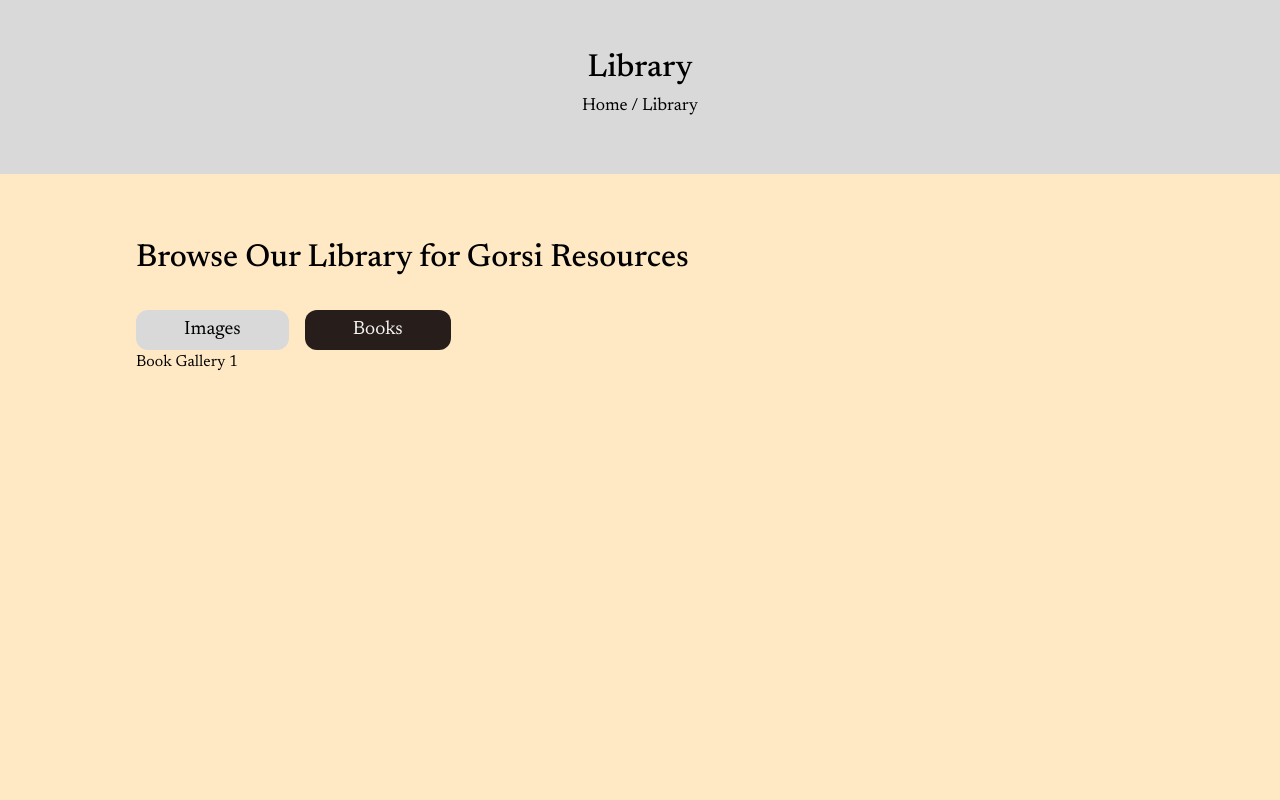
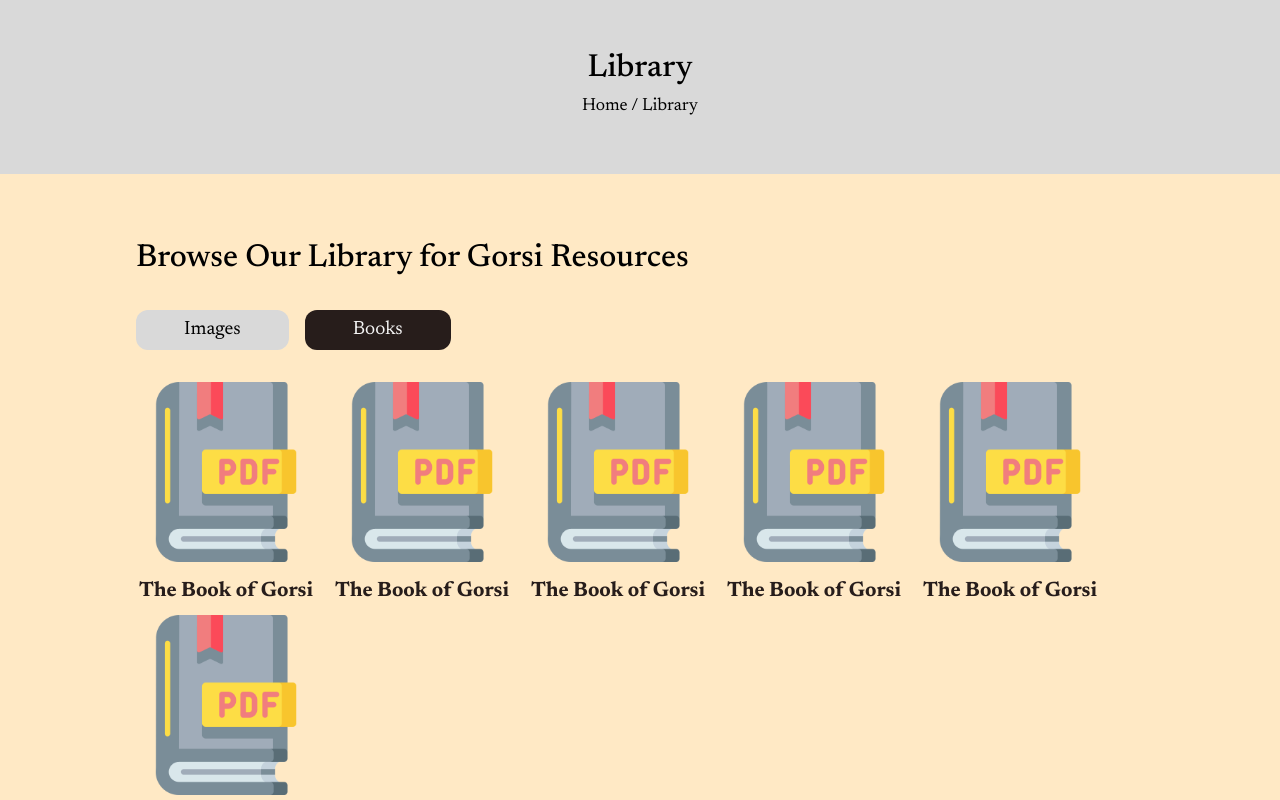
Before and after one commit to imargorsi/gorsiwebsite__frontend, a React (Vite) app: page /library in a window 1280 px wide. Both pictures are taken after a click on the button "Books". Shown: the top 800 px of the page. Built offline with nearby package versions, Linux system fonts and the light colour scheme.

Commit message:
completed library pages

```diff
--- /dev/null
+++ b/src/components/CalltoAction/CallToAction.jsx
@@ -0,0 +1,14 @@
+import "./calltoaction.css";
+
+function CallToAction({ text, btntext }) {
+  return (
+    <div className="underdev__bg">
+      <div className="underdev__wrapper container">
+        <p className="paragraph">{text}</p>
+        <button className="btn underdev__btn">{btntext}</button>
+      </div>
+    </div>
+  );
+}
+
+export default CallToAction;
--- /dev/null
+++ b/src/components/CalltoAction/calltoaction.css
@@ -0,0 +1,39 @@
+.underdev__bg {
+  background-color: var(--clr-dark-2);
+  padding: 4rem 0rem;
+  width: 100%;
+}
+
+.underdev__btn {
+  margin-top: 1rem;
+}
+
+.underdev__wrapper > p {
+  color: var(--clr-white);
+  width: 50%;
+}
+
+/* for 2xl   */
+/* @media (max-width: 1536px) {
+  .container {
+    max-width: 1280px;
+  }
+} */
+
+/* for xl   */
+/* @media (max-width: 1280px) {
+   .container {
+    max-width: 1024px;
+  }
+} */
+
+/* for large */
+@media (max-width: 1024px) {
+  .underdev__wrapper > p {
+    width: 100%;
+  }
+
+  .underdev__bg {
+    padding: 4rem 1rem;
+  }
+}
--- a/src/components/ToggleButton/togglebtn.css
+++ b/src/components/ToggleButton/togglebtn.css
@@ -12,3 +12,11 @@
   background-color: var(--clr-dark-2);
   color: var(--clr-white);
 }
+
+/* for extra small */
+@media (max-width: 400px) {
+  .toggle__library__btn {
+    margin-right: 0.4rem;
+    padding: 0.5rem 2rem;
+  }
+}
--- a/src/pages/Library/Library.jsx
+++ b/src/pages/Library/Library.jsx
@@ -9,6 +9,8 @@ import { useState } from "react";
 import ImageGallery from "./components/ImageGallery/ImageGallery";
 
 import BookGallery from "./components/BookGallery/BookGallery";
+
+import CallToAction from "../../components/CalltoAction/CallToAction";
 
 function Library() {
   const [isActive, SetIsActive] = useState("useImages");
@@ -41,6 +43,12 @@ function Library() {
           </div>
         </div>
       </div>
+      <CallToAction
+        text={
+          "If you have any documents, books, images, or other resources that can positively contribute to our community, please don't hesitate to use the form below to submit them. All members of our clan can then have access to these valuable resources."
+        }
+        btntext={"Submit Form"}
+      />
     </div>
   );
 }
--- a/src/pages/Library/components/BookGallery/BookGallery.jsx
+++ b/src/pages/Library/components/BookGallery/BookGallery.jsx
@@ -1,5 +1,33 @@
 function BookGallery() {
-  return <div>Book Gallery 1</div>;
+  return (
+    <div className="galleryWrapper">
+      <div className="single__book">
+        <img alt="" src="pdf.png" className="gallery__books " />
+        <h2>The Book of Gorsi</h2>
+      </div>
+
+      <div className="single__book">
+        <img alt="" src="pdf.png" className="gallery__books " />
+        <h2>The Book of Gorsi</h2>
+      </div>
+      <div className="single__book">
+        <img alt="" src="pdf.png" className="gallery__books " />
+        <h2>The Book of Gorsi</h2>
+      </div>
+      <div className="single__book">
+        <img alt="" src="pdf.png" className="gallery__books " />
+        <h2>The Book of Gorsi</h2>
+      </div>
+      <div className="single__book">
+        <img alt="" src="pdf.png" className="gallery__books " />
+        <h2>The Book of Gorsi</h2>
+      </div>
+      <div className="single__book">
+        <img alt="" src="pdf.png" className="gallery__books " />
+        <h2>The Book of Gorsi</h2>
+      </div>
+    </div>
+  );
 }
 
 export default BookGallery;
--- a/src/pages/Library/library.css
+++ b/src/pages/Library/library.css
@@ -1,5 +1,6 @@
 .library__wrapper {
   margin-top: 4rem;
+  margin-bottom: 6rem;
 }
 
 .togglebtn__wrapper {
@@ -8,7 +9,7 @@
 }
 
 .gallery__images {
-  width: 260px;
+  width: 220px;
   height: 220px;
   border-radius: 8px;
   object-fit: cover;
@@ -22,3 +23,69 @@
   column-gap: 1rem;
   align-items: center;
 }
+
+.gallery__books {
+  width: 180px;
+  height: 180px;
+  border-radius: 8px;
+  object-fit: cover;
+  cursor: pointer;
+}
+
+.single__book > h2 {
+  font-size: 1.3rem;
+  color: var(--clr-dark-2);
+  text-align: center;
+  margin-top: 1rem;
+}
+
+/* for 2xl   */
+/* @media (max-width: 1536px) {
+  .container {
+    max-width: 1280px;
+  }
+} */
+
+/* for xl   */
+/* @media (max-width: 1280px) {
+   .container {
+    max-width: 1024px;
+  }
+} */
+
+/* for large */
+/* @media (max-width: 1024px) {
+  .container {
+    max-width: 768px;
+  }
+} */
+
+/* for medium */
+/* @media (max-width: 768px) {
+  .container {
+    max-width: 640px;
+  }
+} */
+
+/* for small */
+@media (max-width: 640px) {
+  .gallery__images {
+    width: 300px;
+  }
+}
+
+/* for extra small */
+@media (max-width: 400px) {
+  .gallery__images {
+    width: 100%;
+  }
+
+  .single__book {
+    margin-bottom: 2rem;
+  }
+
+  .gallery__books {
+    width: 800px;
+    height: 80px;
+  }
+}
--- a/src/pages/People/People.jsx
+++ b/src/pages/People/People.jsx
@@ -1,6 +1,8 @@
 import Breadcrumb from "../../components/Breadcrumb/Breadcrumb";
 
 import "./people.css";
+
+import CallToAction from "../../components/CalltoAction/CallToAction";
 
 import Personaility from "./Personaility";
 
@@ -12,17 +14,13 @@ function People() {
         <Personaility />
       </div>
 
-      <div className="underdev__bg">
-        <div className="underdev__wrapper container">
-          <p className="paragraph">
-            This website is still under development, and we are doing our best
-            to add all the notable Gorsi personalities from around the world. In
-            the meantime, if you know of any individuals worth adding, please
-            submit their details using the form below.
-          </p>
-          <button className="btn underdev__btn">Submit Form</button>
-        </div>
-      </div>
+      <CallToAction
+        text="This website is still under development, and we are doing our best to
+          add all the notable Gorsi personalities from around the world. In the
+          meantime, if you know of any individuals worth adding, please submit
+          their details using the form below."
+        btntext={"Submit Form"}
+      />
     </div>
   );
 }
--- a/src/pages/People/people.css
+++ b/src/pages/People/people.css
@@ -37,22 +37,6 @@
   gap: 2rem;
 }
 
-/* under dev */
-.underdev__bg {
-  background-color: var(--clr-dark-2);
-  padding: 4rem 0rem;
-  width: 100%;
-}
-
-.underdev__btn {
-  margin-top: 1rem;
-}
-
-.underdev__wrapper > p {
-  color: var(--clr-white);
-  width: 50%;
-}
-
 /* for 2xl   */
 @media (max-width: 1536px) {
   .underdev__wrapper > p {
@@ -64,10 +48,6 @@
 @media (max-width: 1280px) {
   .personality__wrapper {
     padding-inline: 2rem;
-  }
-
-  .underdev__wrapper > p {
-    width: 80%;
   }
 }
 
@@ -101,10 +81,6 @@
     flex-direction: column;
     align-items: flex-start;
   }
-
-  .underdev__wrapper > p {
-    width: 100%;
-  }
 }
 
 /* for extra small */
```
Also changed, not shown: public/pdf.png (added).
